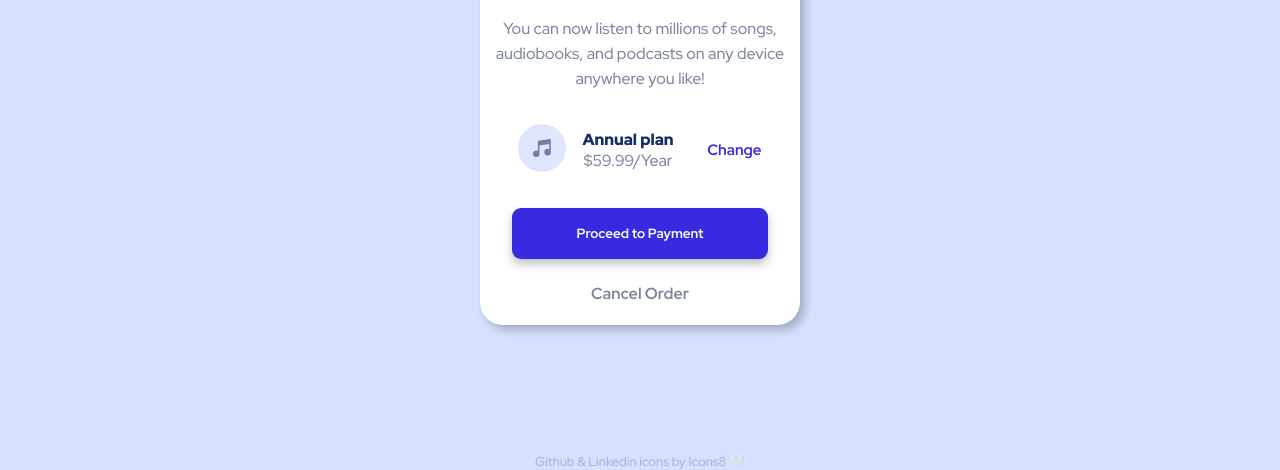
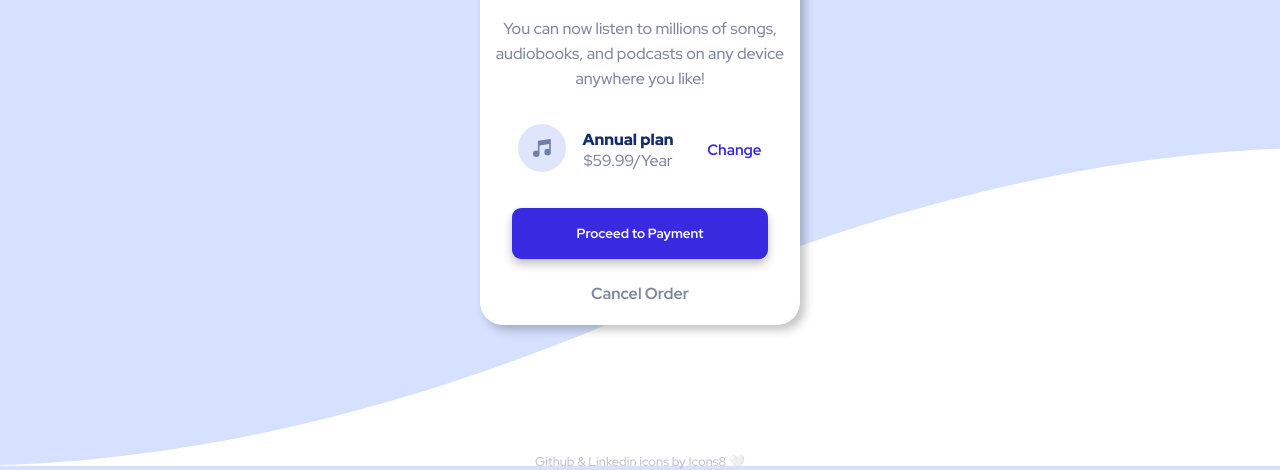
Before and after one commit to JoaoOliveira0605/order-summary-card, a plain HTML site: page index.html in a window 1280 px wide. Shown: the part 334-804 px from the top of the page. Drawn offline with Linux system fonts and the light colour scheme.

Commit message:
Add files via upload

```diff
--- a/styles.scss
+++ b/styles.scss
@@ -204,6 +204,9 @@ Body {
 /* Iphone xr */
 @media only screen and (min-device-width: 414px) and (max-device-width: 896px) {
   Body {
+    background: url(./assets/pattern-background-mobile.svg) no-repeat center
+      center fixed;
+    background-size: cover;
     .card-container {
       margin-top: 8rem;
     }
@@ -219,7 +222,9 @@ Body {
 // ___Large Screen___
 @media only screen and (min-width: 1000px) {
   Body {
-    background: #d6e1ff;
+    background: url(./assets/pattern-background-desktop.svg) no-repeat center
+      center fixed;
+    background-size: cover;
     display: flex;
     align-items: center;
     justify-content: center;
```
Also changed, not shown: styles.css, 1 other file.
